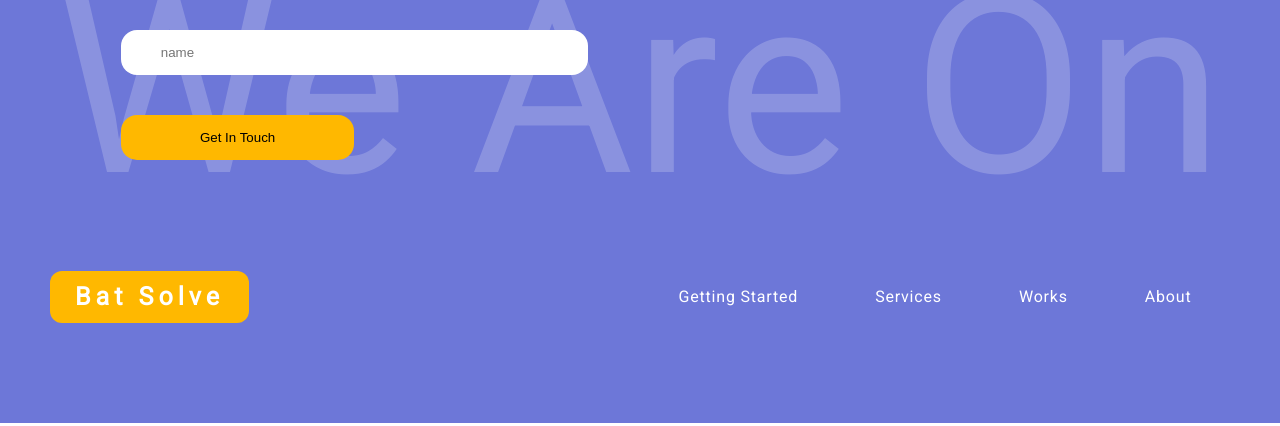
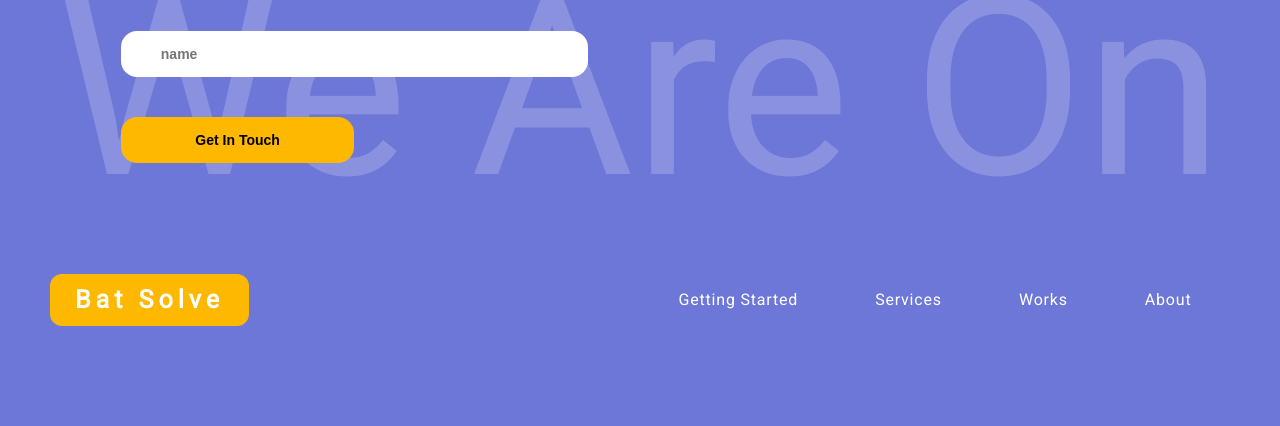
Before and after one commit to dastan0017/WEB-developer-s-services, a website: page index.html in a window 1280 px wide. Shown: the part 2383-2809 px from the top of the page. Drawn offline with nearby package versions, Linux system fonts and the light colour scheme; files that its build step writes are made by us from their sources.

Commit message:
Styles for the footer, added style for the form text

```diff
--- a/sass/_typography.scss
+++ b/sass/_typography.scss
@@ -86,3 +86,9 @@ h3 {
 .text-blue {
   color: $color-blue;
 }
+
+// Footer
+.form__input {
+    font-weight: bold;
+    font-size: 14px;
+  }
```
